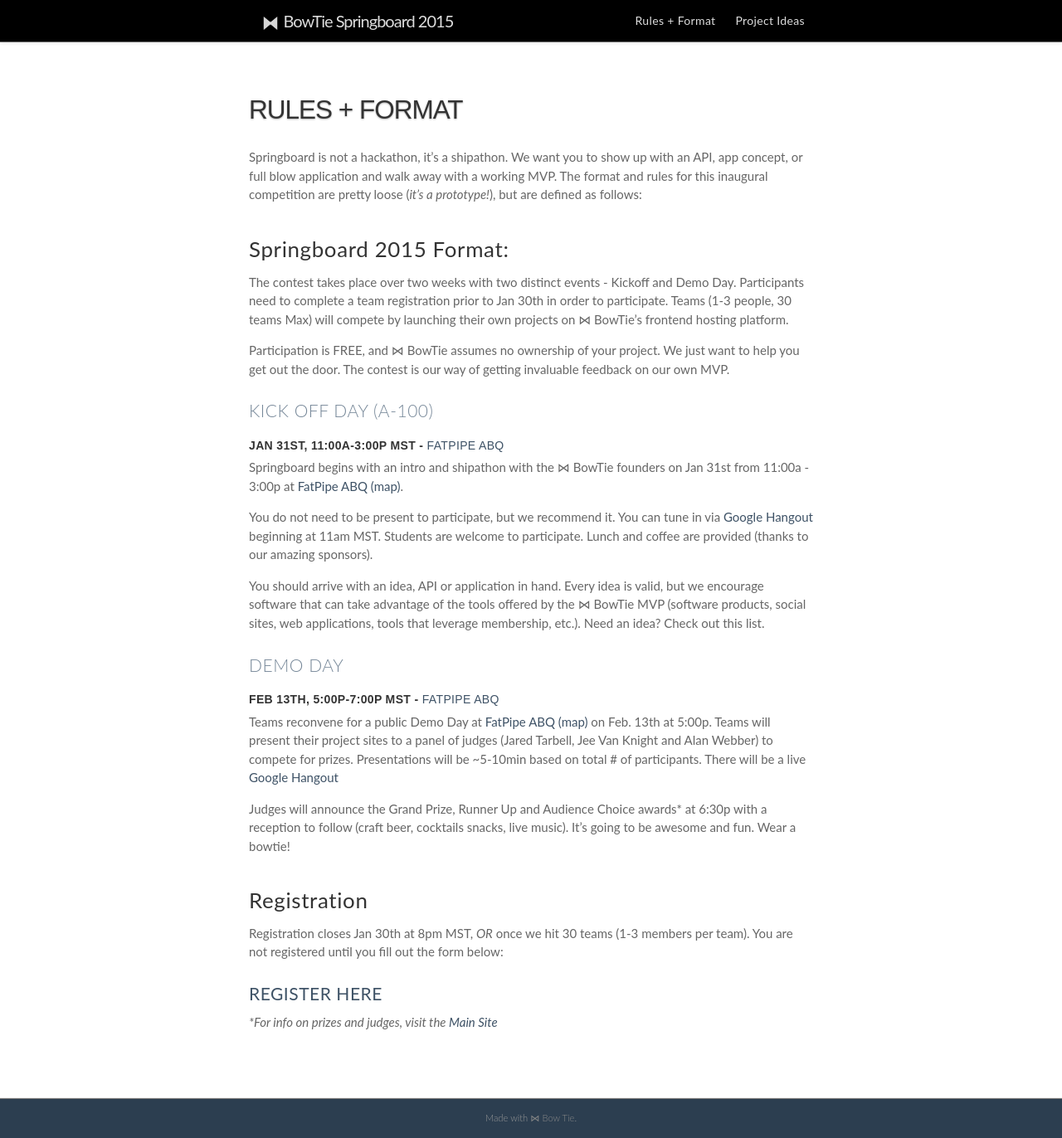
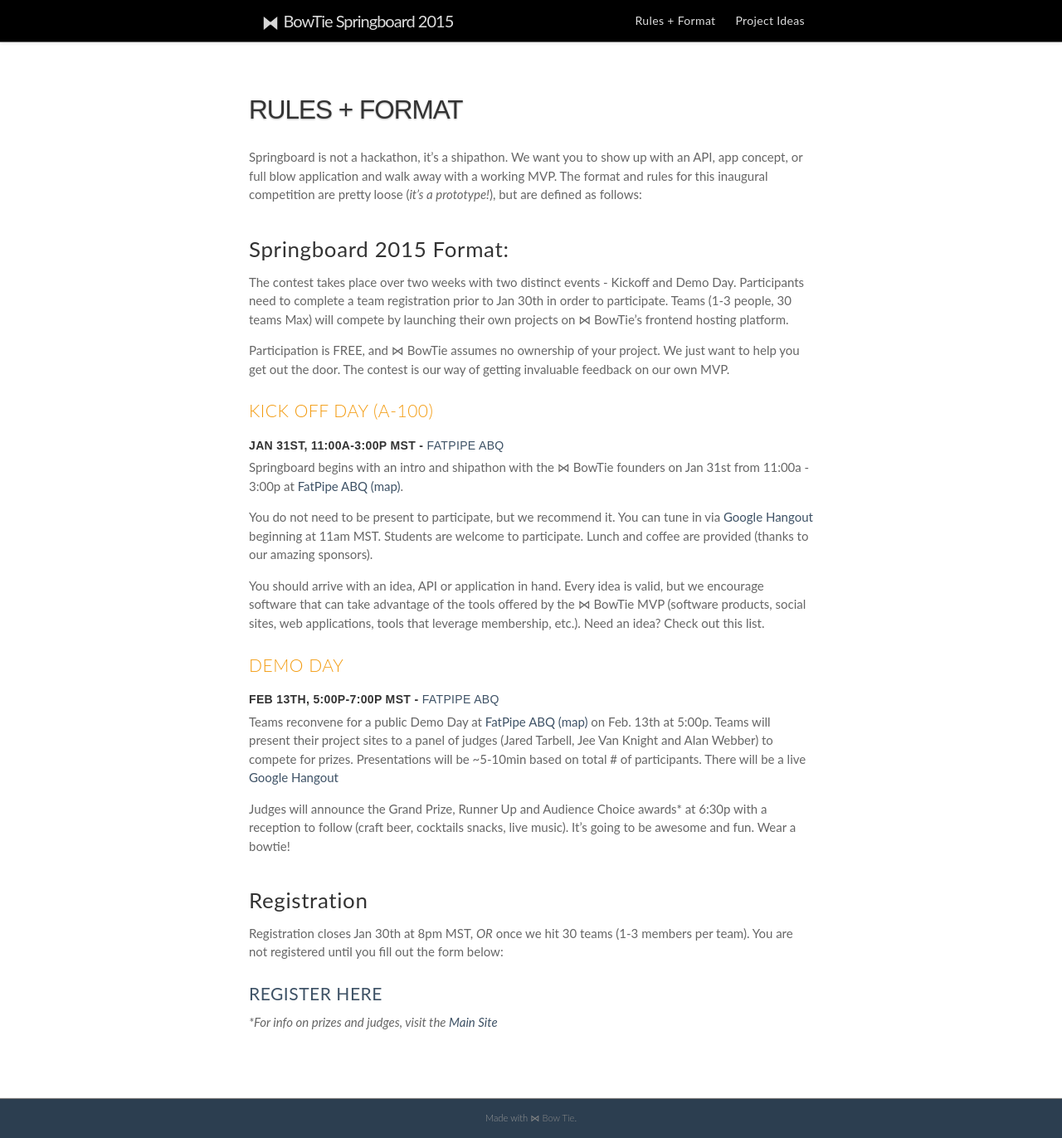
Before and after one commit to bowtie-io/springboard, a Jekyll site: the page built from contest-format.md, in a window 1280 px wide. Shown: the whole page at 83% size. Built offline with Jekyll 4.4.1, drawn with Linux system fonts in a browser that asks for light colours.

Commit message:
style change h3 [#content]

```diff
--- a/_sass/theme.scss
+++ b/_sass/theme.scss
@@ -384,7 +384,7 @@
 		h3 {
 			font-size:1.5em;
 			margin:1.25em 0 .5em;
-			color:#789;
+			color:#F39C12;
 			text-transform:uppercase;
 		}
 		h4 {
```
